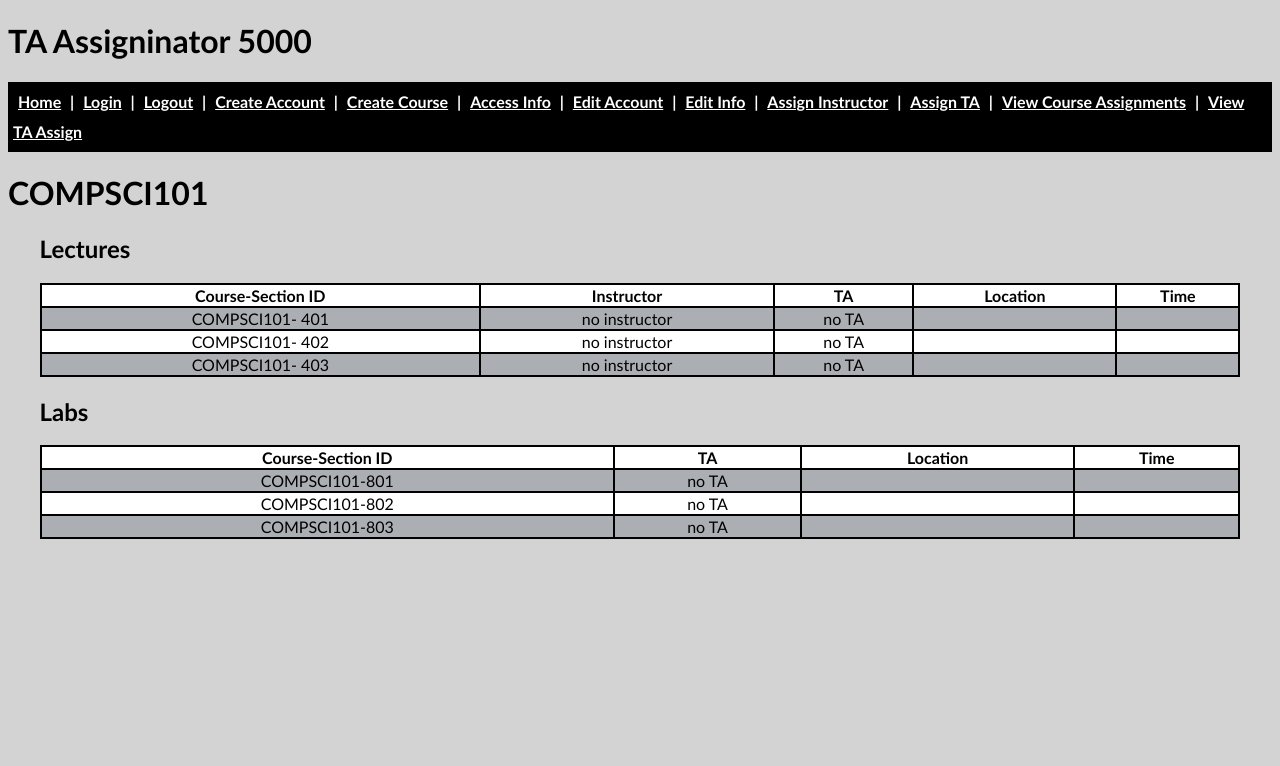
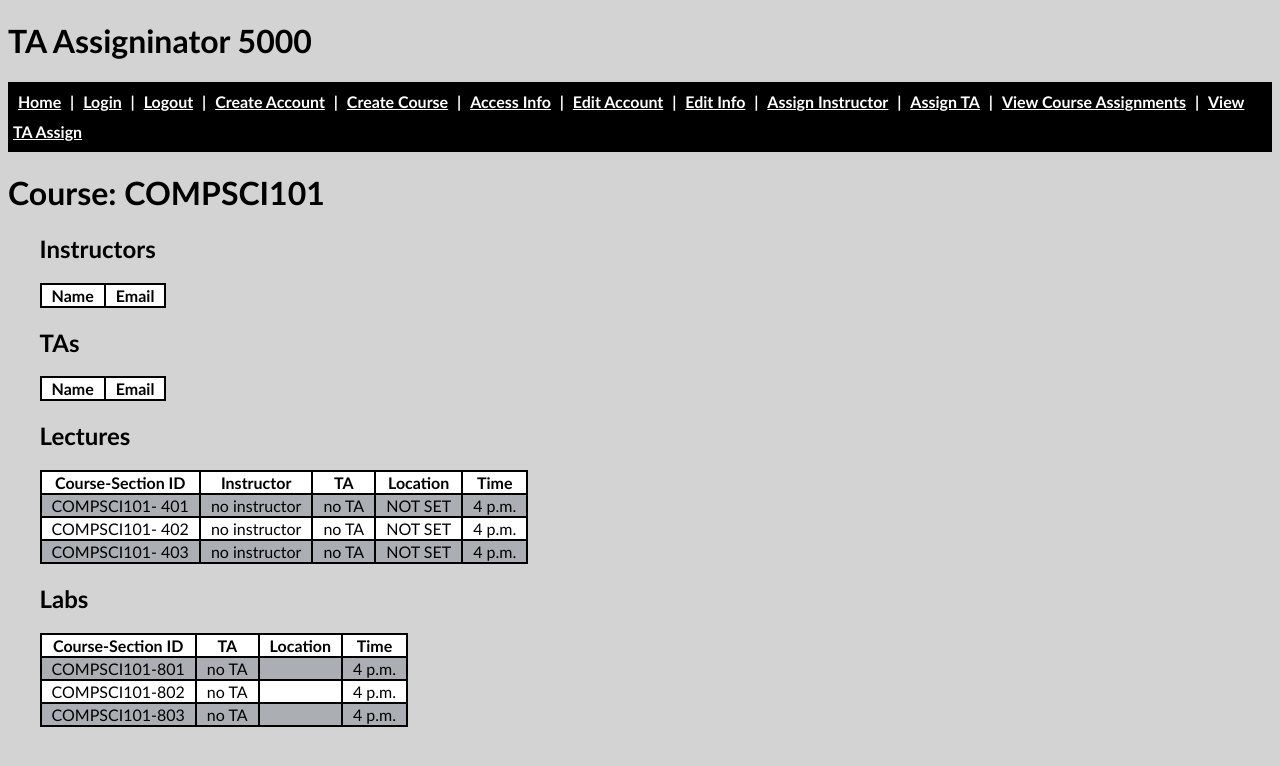
Before and after one commit to jwolf-uwm/scrum_and_coke_django_v2, a Django app: a page that uses templates/main/course.html in a window 1280 px wide. Shown: the top 766 px of the page. Run offline with Django 3.2, Linux system fonts and the light colour scheme; data comes from the database, SQL or seed files in the repository; data that the repository does not hold is empty.

Commit message:
access info view coming along

```diff
--- a/static/css/style.css
+++ b/static/css/style.css
@@ -51,8 +51,6 @@ body {
 }
 
 .access_info table {
-    width: 100%;
-    margin: auto;
     border: 1px solid black;
     border-spacing: 0;
 }
@@ -60,6 +58,8 @@ body {
 .access_info td {
     text-align: center;
     border: 1px solid black;
+    padding-left: 10px;
+    padding-right: 10px;
 }
 
 .access_info tr:nth-child(even) {
--- a/ta_assign/models.py
+++ b/ta_assign/models.py
@@ -37,7 +37,7 @@ class Lab(models.Model):
     TA = models.CharField(max_length=50, default="no TA")
     course = models.ForeignKey(Course, on_delete=models.CASCADE)
     lab_section = models.CharField(max_length=3)
-    lab_location = models.CharField(max_length=50)
+    lab_location = models.CharField(max_length=50, default="NOT SET")
     lab_time = models.TimeField(default=datetime.time(16, 00))
 
 
--- a/ta_assign/views.py
+++ b/ta_assign/views.py
@@ -146,13 +146,19 @@ class CourseView(View):
         course = models.Course.objects.get(course_dept_id=course_dept_id)
         labs = models.Lab.objects.filter(course=course)
         lectures = models.Lecture.objects.filter(course=course)
+
+        instructor_courses = models.InstructorCourse.objects.filter(course=course)
+        instructors = []
+        for instructor_course in instructor_courses:
+            instructors.append(instructor_course.instructor)
+
         ta_courses = models.TACourse.objects.filter(course=course)
         tas = []
         for ta_course in ta_courses:
             tas.append(ta_course.TA)
 
         return render(request, 'main/course.html', {"course_dept_id": course_dept_id, "labs": labs,
-                                                    "lectures": lectures, "tas": tas})
+                                                    "lectures": lectures, "instructors": instructors, "tas": tas})
 
 
 # Edit Account
--- a/templates/main/course.html
+++ b/templates/main/course.html
@@ -1,7 +1,33 @@
 {% extends "base.html" %}
 {% block content %}
-    <h1>{{ course_dept_id }}</h1>
+    <h1>Course: {{ course_dept_id }}</h1>
     <div class="access_info">
+        <h2>Instructors</h2>
+        <table>
+            <tr class="heading">
+                <td>Name</td>
+                <td>Email</td>
+            </tr>
+            {% for instructor in instructors %}
+            <tr>
+                <td>{{ instructor.name }}</td>
+                <td>{{ instructor.email }}</td>
+            </tr>
+            {% endfor %}
+        </table>
+        <h2>TAs</h2>
+        <table>
+            <tr class="heading">
+                <td>Name</td>
+                <td>Email</td>
+            </tr>
+            {% for ta in tas %}
+            <tr>
+                <td>{{ ta.name }}</td>
+                <td>{{ ta.email }}</td>
+            </tr>
+            {% endfor %}
+        </table>
         <h2>Lectures</h2>
         <table>
             <tr class="heading">
@@ -17,8 +43,8 @@
                     {{ lecture.lecture_section }}</td>
                 <td>{{ lecture.instructor }}</td>
                 <td>{{ lecture.TA }}</td>
-                <td>{{ lecture.location }}</td>
-                <td>{{ lecture.time }}</td>
+                <td>{{ lecture.lecture_location }}</td>
+                <td>{{ lecture.lecture_time }}</td>
             </tr>
             {% endfor %}
         </table>
@@ -36,8 +62,8 @@
             <tr>
                 <td>{{ lab.course.course_department}}{{ lab.course.course_id }}-{{ lab.lab_section }}</td>
                 <td>{{ lab.TA }}</td>
-                <td>{{ lab.location }}</td>
-                <td>{{ lab.time }}</td>
+                <td>{{ lab.lab_location }}</td>
+                <td>{{ lab.lab_time }}</td>
             </tr>
             {% endfor %}
         </table>
```
